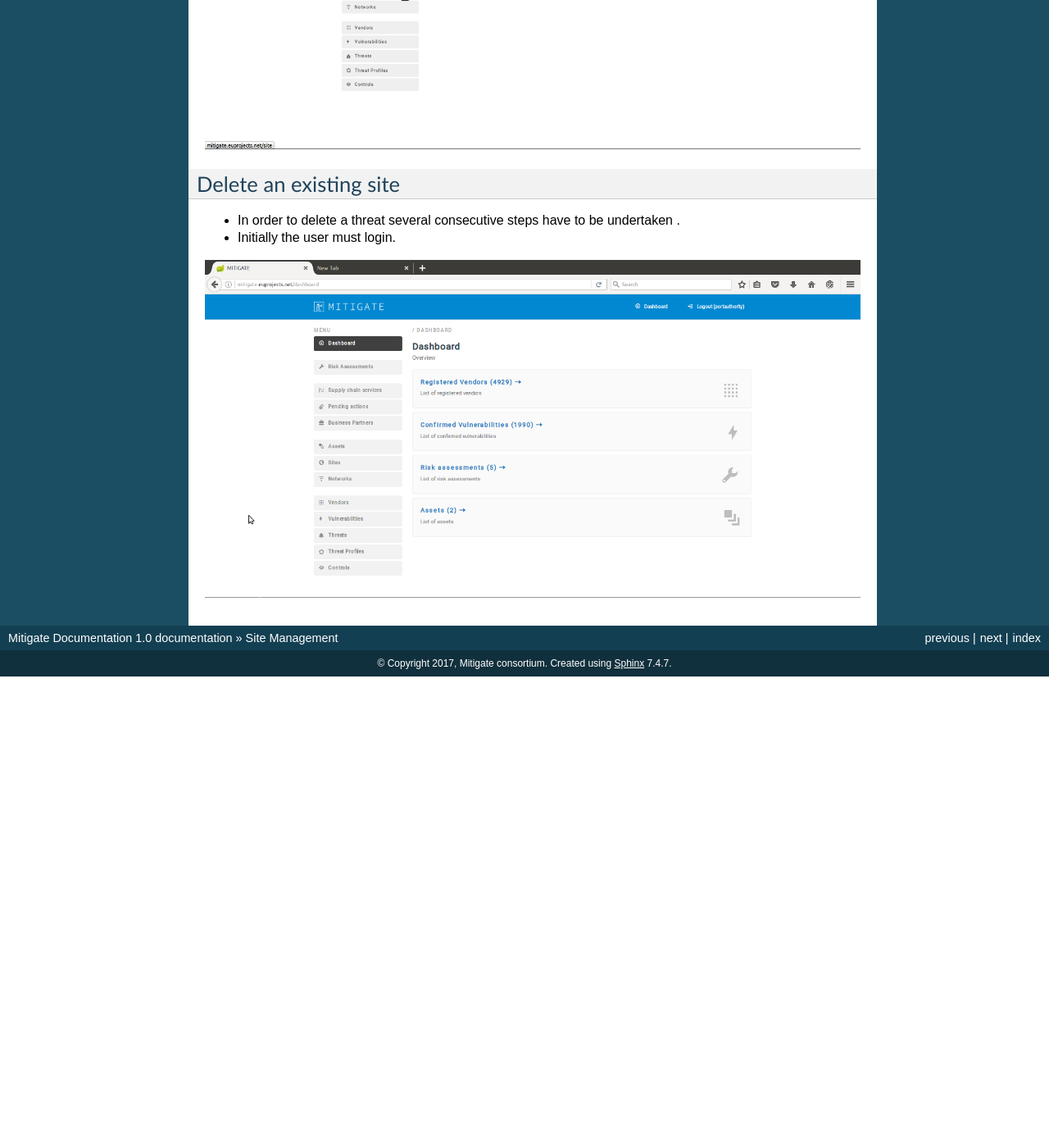
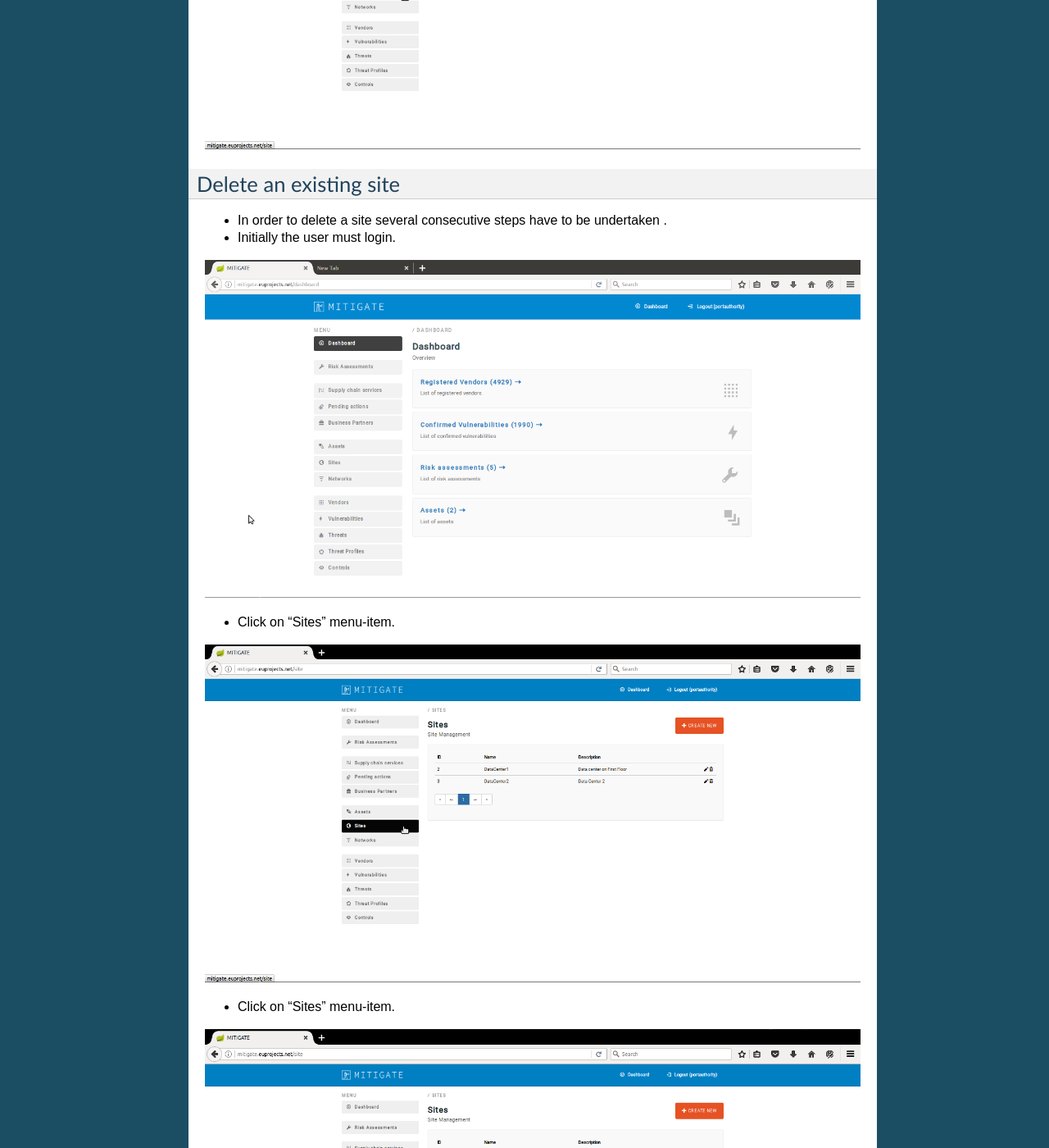
Before and after one commit to singularlogic/mitigate-documentation, a Sphinx documentation site: the page built from docs/o_sites.rst, in a window 1280 px wide and 1400 px high, scrolled down 5209 px. Shown: the whole window at 82% size. Built offline with Sphinx 7.4.7, drawn with Linux system fonts in a browser that asks for light colours; before the commit the page ends 6034 px from its top, so only the background shows below that.

Commit message:
Update o_sites.rst

```diff
--- a/docs/o_sites.rst
+++ b/docs/o_sites.rst
@@ -56,14 +56,23 @@ Edit a site
 .. image:: assets/ss.png
 
 
-
-
-
 Delete an existing site
 ----------------
 
-- In order to delete a threat several consecutive steps have to be undertaken .
+- In order to delete a site several consecutive steps have to be undertaken .
 
 - Initially the user must login.
 
 .. image:: assets/Log_4.png
+
+- Click on “Sites” menu-item.
+
+.. image:: assets/ss.png
+
+- Click on “Sites” menu-item.
+
+.. image:: assets/ds.png
+
+- terst
+
+.. image:: assets/ds_2.png
```
